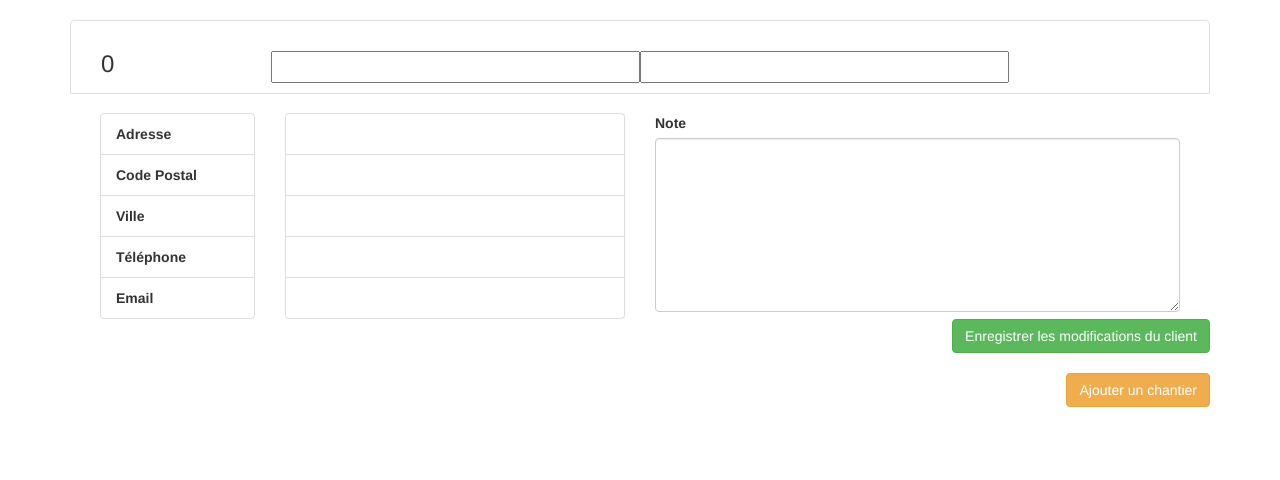
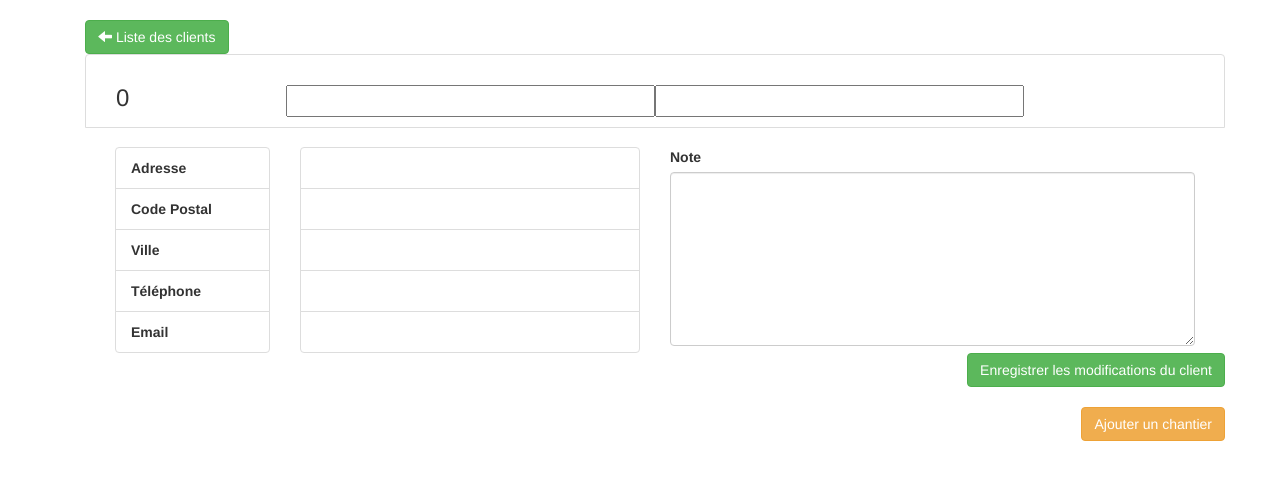
Before and after one commit to Jeanet11/SPH, a PHP site: page /index.php?p=fiche_client in a window 1280 px wide. Shown: the part 52-532 px from the top of the page. Run offline with PHP 8.4, Linux system fonts and the light colour scheme; the visitor is signed in with stand-in values (Sample User, id 1); data that the repository does not hold is empty; some libraries are stand-ins or nearby versions.

Commit message:
affichage des lignes verte, bouton de redirection phot>chantier chantier>client client>liste client

```diff
--- a/assets/css/fiche_chantier.css
+++ b/assets/css/fiche_chantier.css
@@ -1,6 +1,8 @@
-.contour {
-    /* border: solid 1px green; */
-    border-top: solid 1px green;
-    border-left: solid 1px green;
-    border-right: solid 1px green;
+@media (min-width: 768px) {
+    .contour {
+        /* border: solid 1px green; */
+        border-top: solid 1px green;
+        border-left: solid 1px green;
+        border-right: solid 1px green;
+    }
 }
--- a/pages/fiche_chantier.php
+++ b/pages/fiche_chantier.php
@@ -84,8 +84,10 @@ if (!empty($_POST)){
     };
     header("Location: ?p=fiche_chantier&id=".$id_chantier);
 };
+//--------------------------------------HTML------------------------------------------
 ?>
 <div class="container">
+<a class="btn btn-success" href="?p=fiche_client&id=<?= $id_client ?>"><span class="glyphicon glyphicon-arrow-left" aria-hidden="true"> CLIENT</span></a>
     <section class="col-sm-12 contour">
         <ul class="list-inline col-sm-12">
             <li class="list-group-item">Ref client : <?= $id_client ?></li>
--- a/pages/fiche_client.php
+++ b/pages/fiche_client.php
@@ -75,6 +75,13 @@ if(!empty($_POST)){
 ?>
 <!-- HTML -->
 <div class="container">
+<section class="container">
+
+<form class=""  method="POST" action="?p=recherche_client">
+        <input type="text" class="hidden form-control" placeholder="Rechercher un client par son nom" size="50" id="nom" name="nom"/>
+    <button type="submit" class="btn btn-success"><span class="glyphicon glyphicon-arrow-left" aria-hidden="true"></span> Liste des clients</button>
+</form>
+
     <form action="" method="post">
         <section class="col-xs-12">
             <div class="row list-group-item ">
```
